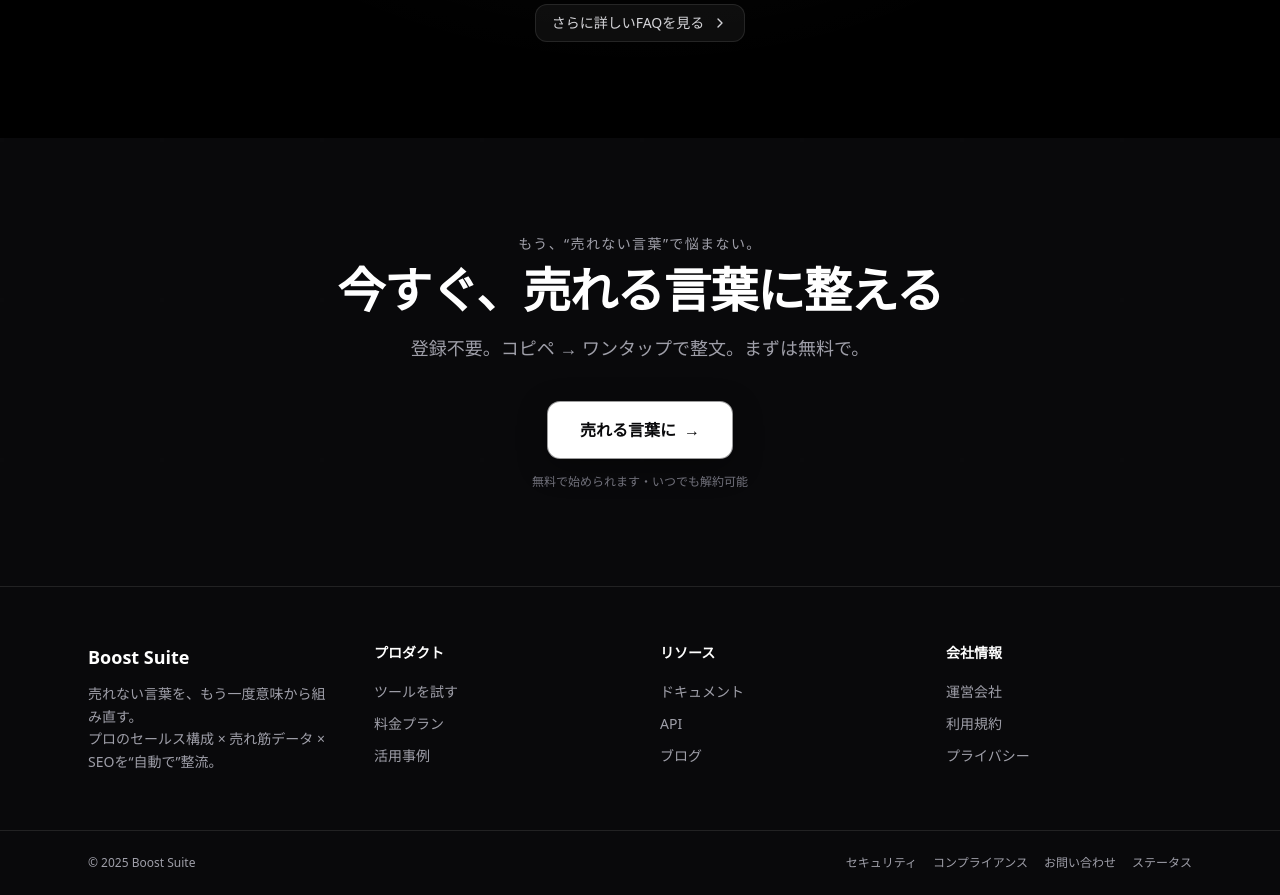
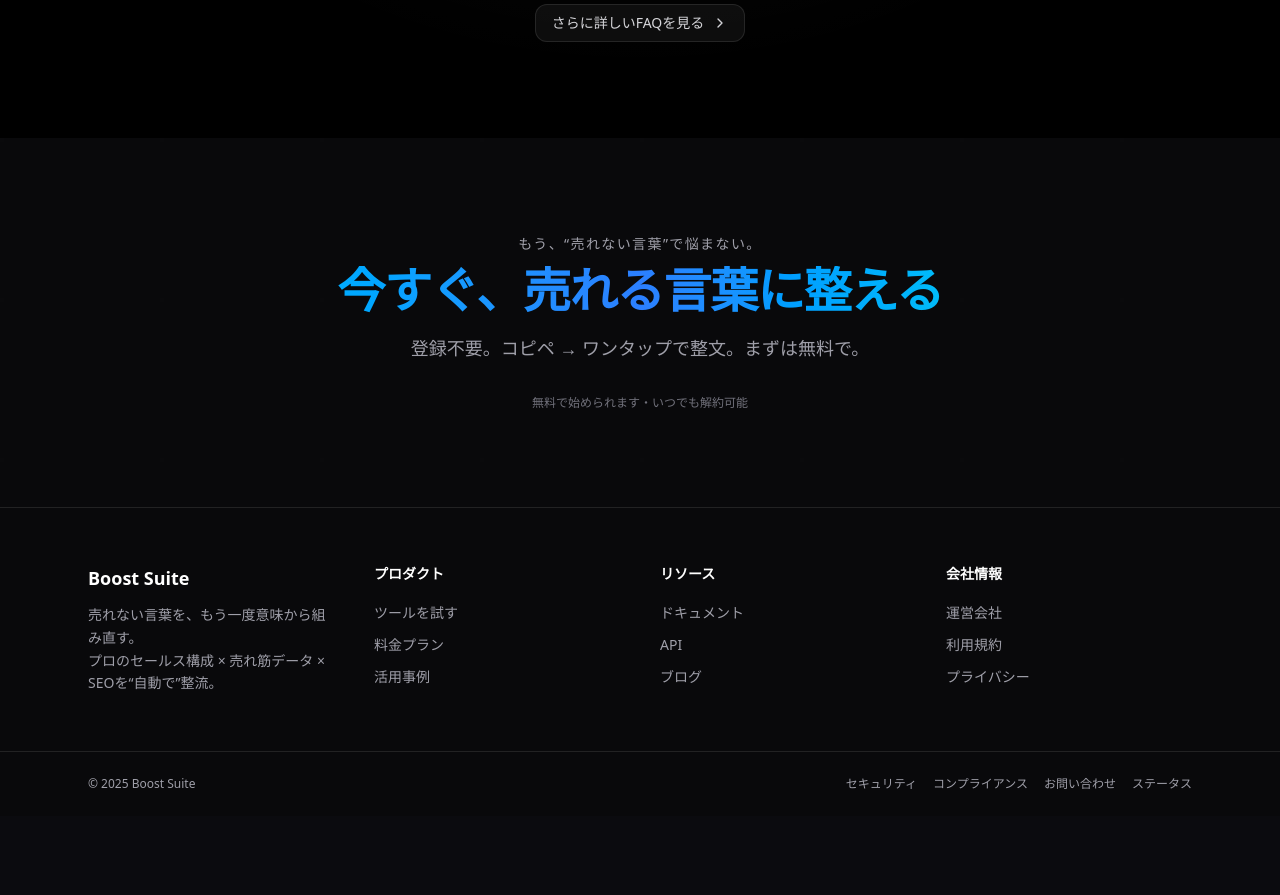
Before and after one commit to Waltz0820/boostsuite-app, a Next.js app: page / in a window 1280 px wide. Shown: the part 6320-7215 px from the top of the page. After the commit the page ends 7136 px from the top, so only its background shows below. Built offline with nearby package versions, Linux system fonts and the light colour scheme.

Commit message:
feat: 変更内容

```diff
--- a/app/components/FinalCtaDark.tsx
+++ b/app/components/FinalCtaDark.tsx
@@ -1,36 +1,31 @@
 "use client";
 
-import Link from "next/link";
 import { useMemo } from "react";
 
 type Props = {
-  kicker?: string;          // 小さめの前置き
-  heading?: string;         // 見出し
-  sub?: string;             // 補足テキスト（任意）
-  ctaText?: string;         // ボタン文言
-  ctaHref?: string;         // 遷移先
+  kicker?: string;
+  heading?: string;
+  sub?: string;
 };
 
 export default function FinalCtaDark({
   kicker = "もう、“売れない言葉”で悩まない。",
   heading = "今すぐ、売れる言葉に整える",
   sub = "登録不要。コピペ → ワンタップで整文。まずは無料で。",
-  ctaText = "売れる言葉に",
-  ctaHref = "/tool",
 }: Props) {
-  // 軽いランダムなグロー（再描画のたびに色温度が少しだけ変わる）
   const glow = useMemo(
-    () => [
-      "from-sky-500/30 via-cyan-400/20 to-blue-500/20",
-      "from-indigo-500/30 via-blue-400/20 to-cyan-500/20",
-      "from-cyan-500/30 via-teal-400/20 to-sky-500/20",
-    ][Math.floor(Math.random() * 3)],
+    () =>
+      [
+        "from-sky-500/30 via-cyan-400/20 to-blue-500/20",
+        "from-indigo-500/30 via-blue-400/20 to-cyan-500/20",
+        "from-cyan-500/30 via-teal-400/20 to-sky-500/20",
+      ][Math.floor(Math.random() * 3)],
     []
   );
 
   return (
-    <section className="relative overflow-hidden bg-zinc-950 py-24">
-      {/* 背景：ごく薄い放射グラデ＋ノイズ */}
+    <section className="relative overflow-hidden bg-zinc-950 py-24 text-white">
+      {/* 背景：薄い放射グラデ＋ノイズ */}
       <div
         aria-hidden
         className={`pointer-events-none absolute inset-0 bg-gradient-radial ${glow}`}
@@ -53,42 +48,18 @@ export default function FinalCtaDark({
           {kicker}
         </p>
 
-        <h2 className="mt-3 text-3xl md:text-5xl font-bold tracking-tight text-white">
+        <h2 className="mt-3 text-3xl md:text-5xl font-bold tracking-tight bg-gradient-to-r from-sky-400 via-blue-500 to-cyan-400 bg-clip-text text-transparent">
           {heading}
         </h2>
 
         {sub && (
-          <p className="mx-auto mt-5 max-w-2xl text-zinc-400 md:text-lg">
+          <p className="mx-auto mt-5 max-w-2xl text-zinc-400 md:text-lg leading-relaxed">
             {sub}
           </p>
         )}
 
-        <div className="mt-10 flex justify-center">
-          <Link
-            href={ctaHref}
-            aria-label={ctaText}
-            className="
-              group inline-flex items-center gap-2
-              rounded-xl px-8 py-4
-              bg-white text-zinc-950 font-semibold
-              shadow-[0_8px_30px_rgba(0,0,0,0.35)]
-              ring-1 ring-white/60 hover:ring-white
-              transition-all duration-200
-              focus-visible:outline-none focus-visible:ring-2 focus-visible:ring-cyan-400
-            "
-          >
-            {ctaText}
-            <span
-              aria-hidden
-              className="translate-x-0 transition-transform duration-200 group-hover:translate-x-0.5"
-            >
-              →
-            </span>
-          </Link>
-        </div>
-
-        {/* ちいさな安心材料（任意） */}
-        <div className="mt-4 text-xs text-zinc-500">
+        {/* 安心訴求（静かなクロージング） */}
+        <div className="mt-8 text-xs text-zinc-500">
           無料で始められます・いつでも解約可能
         </div>
       </div>
```
